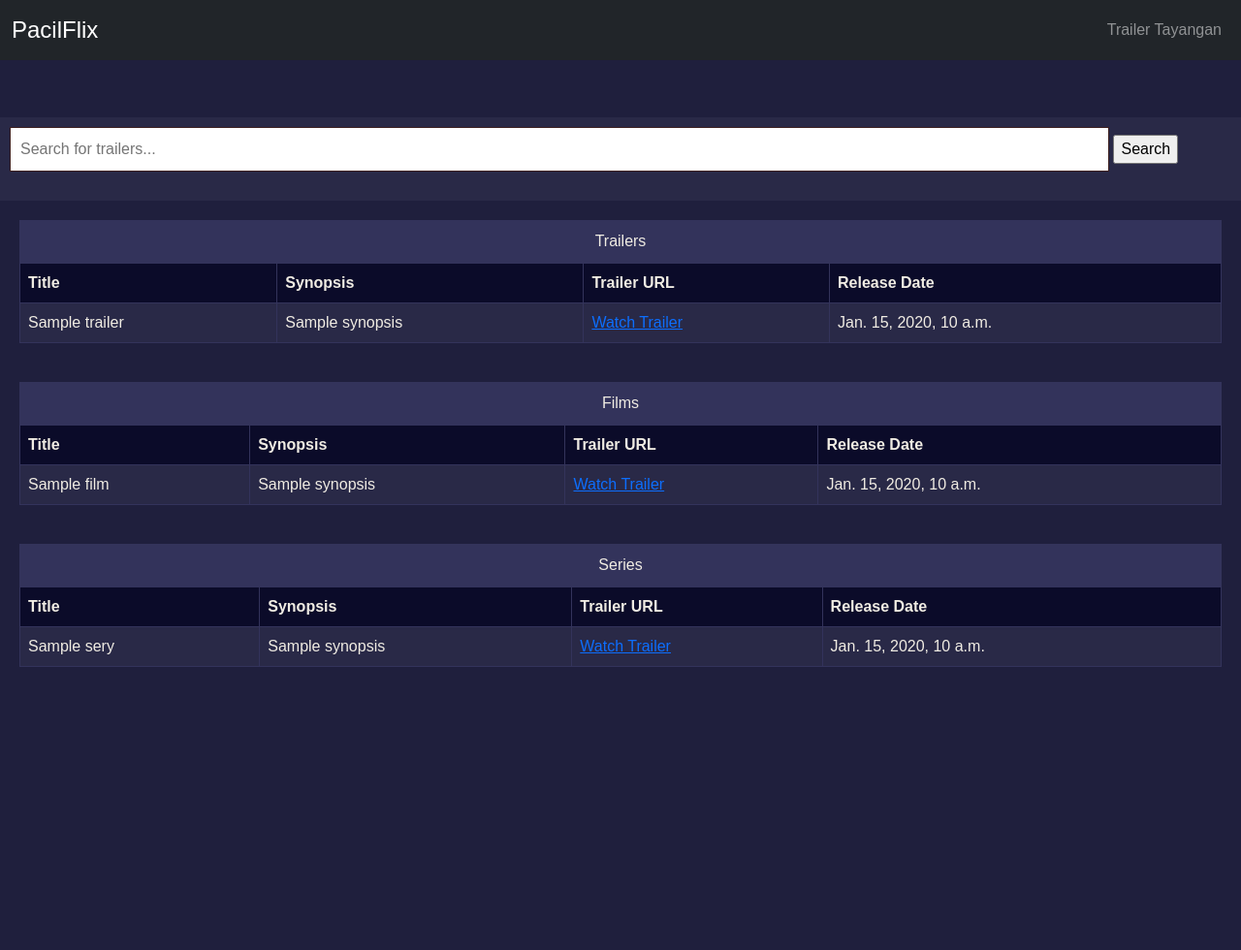
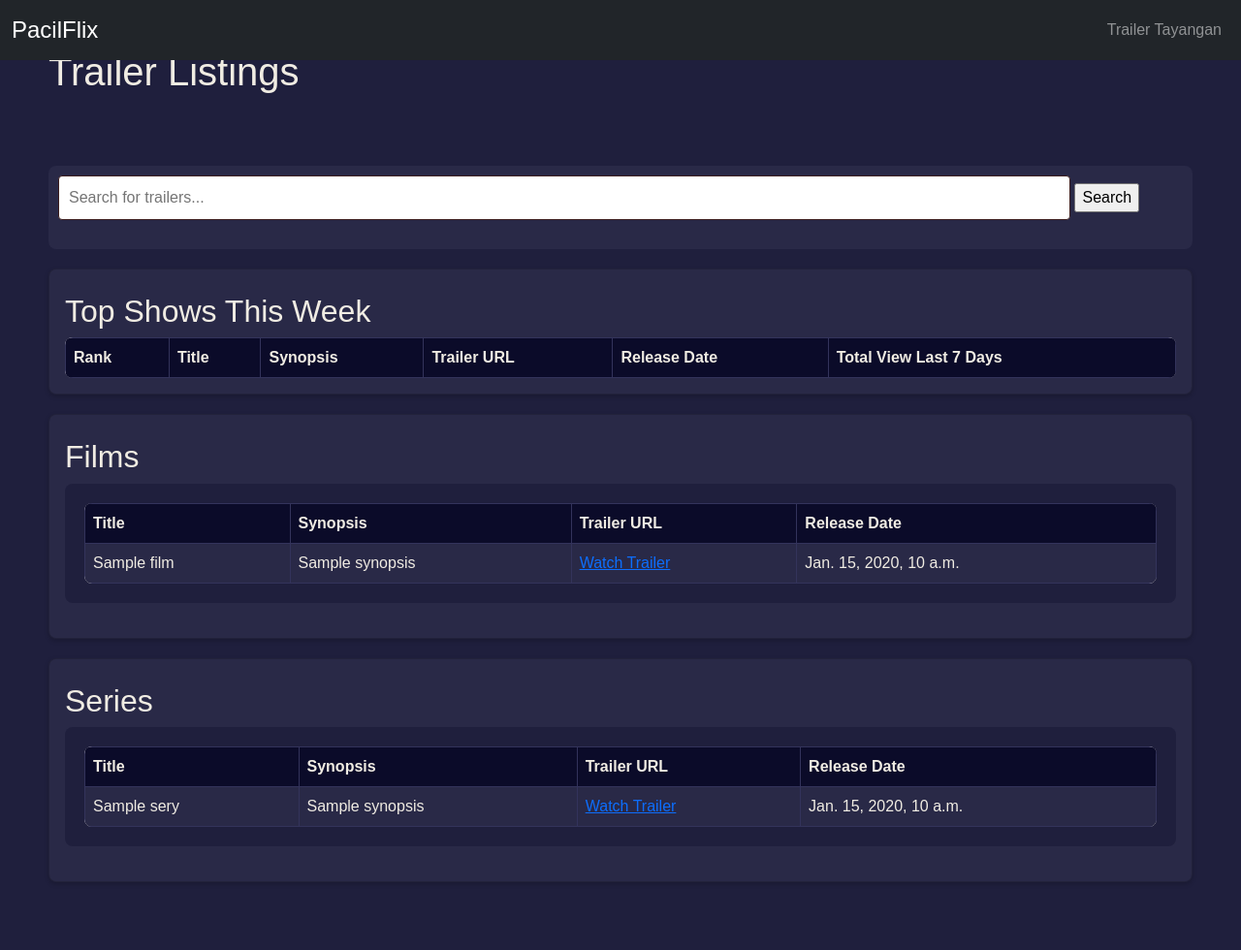
Before and after one commit to basdat-E8/pacilflix-e8, a Django app: template trailer/templates/trailer.html in a window 1280 px wide. Shown: the whole page at 97% size. Before the commit the page ends 688 px from the top, so only its background shows below. Run offline with Django 3.2, Linux system fonts and the light colour scheme; the template is opened without the code that fills it: most values are stand-ins (such as "Sample title", 1, 10 or a date in 2020); lists and menus that the app fills with data are empty; some libraries are stand-ins or nearby versions.

Commit message:
redecorate templates

```diff
--- a/trailer/templates/trailer.html
+++ b/trailer/templates/trailer.html
@@ -11,21 +11,38 @@
     background-color: #1f1f3d; /* dark bluish-gray */
     color: #f0ece3;
     font-family: Arial, sans-serif;
+    padding: 50px;
   }
   .search-container {
     background-color: #292947; /* darker blue-gray */
     padding: 10px;
+    margin-bottom: 20px;
+    border-radius: 8px;
   }
   input[type="text"] {
     padding: 10px;
     width: 90%;
     margin-bottom: 20px;
     border: 1px solid #3d1f1f; /* dark reddish-brown */
+    border-radius: 4px;
+  }
+  .card {
+    background-color: #292947; /* darker blue */
+    color: #f0ece3;
+    border-radius: 8px;
+    padding: 1rem;
+    margin: 20px 0;
+    box-shadow: 0 2px 5px rgba(0, 0, 0, 0.2);
+  }
+  .card h2 {
+    margin: 0.5rem 0;
   }
   table {
     width: 100%;
     border-collapse: collapse;
     background-color: #f0ece3;
+    border-radius: 8px;
+    overflow: hidden;
   }
   th, td {
     border: 1px solid #33335b; /* medium blue-gray */
@@ -37,7 +54,7 @@
     color: #f0ece3;
   }
   tr:nth-child(even) {
-    background-color: #3d1f1f; /* dark reddish-brown */
+    background-color: #33335b; /* medium blue-gray */
   }
   tr:nth-child(odd) {
     background-color: #292947; /* darker blue-gray */
@@ -45,12 +62,15 @@
   .table-container {
     padding: 20px;
     background-color: #1f1f3d; /* dark bluish-gray */
+    border-radius: 8px;
+    margin-bottom: 20px;
   }
   .table-header {
     background-color: #33335b; /* medium blue-gray */
     color: #f0ece3;
     padding: 10px;
     text-align: center;
+    border-radius: 8px 8px 0 0;
   }
 </style>
 
@@ -61,32 +81,28 @@
     <input type="submit" value="Search">
   </form>
 
-  <div class="table-container">
-    <div class="table-header">Trailers</div>
+  <div class="card">
+    <h2>Top Shows This Week</h2>
     <table>
       <thead>
         <tr>
+          <th>Rank</th>
           <th>Title</th>
           <th>Synopsis</th>
           <th>Trailer URL</th>
           <th>Release Date</th>
+          <th>Total View Last 7 Days</th>
         </tr>
       </thead>
       <tbody>
-        {% for trailer in trailers %}
-          <tr>
-            <td>{{ trailer.title }}</td>
-            <td>{{ trailer.synopsis }}</td>
-            <td><a href="{{ trailer.trailer_url }}" target="_blank">Watch Trailer</a></td>
-            <td>{{ trailer.release_date }}</td>
-          </tr>
-        {% endfor %}
+        <!-- Rows with show data will go here -->
       </tbody>
     </table>
   </div>
 
+  <div class="card">
+    <h2>Films</h2>
     <div class="table-container">
-    <div class="table-header">Films</div>
       <table>
         <thead>
           <tr>
@@ -108,9 +124,11 @@
         </tbody>
       </table>
     </div>
+  </div>
 
+  <div class="card">
+    <h2>Series</h2>
     <div class="table-container">
-    <div class="table-header">Series</div>
       <table>
         <thead>
           <tr>
@@ -132,6 +150,7 @@
         </tbody>
       </table>
     </div>
+  </div>
 
 </div>
 
```
Also changed, not shown: tayangan/templates/halamanSeries.html (+13 -14 lines). Lines whose indentation alone changed are shown as unchanged.
